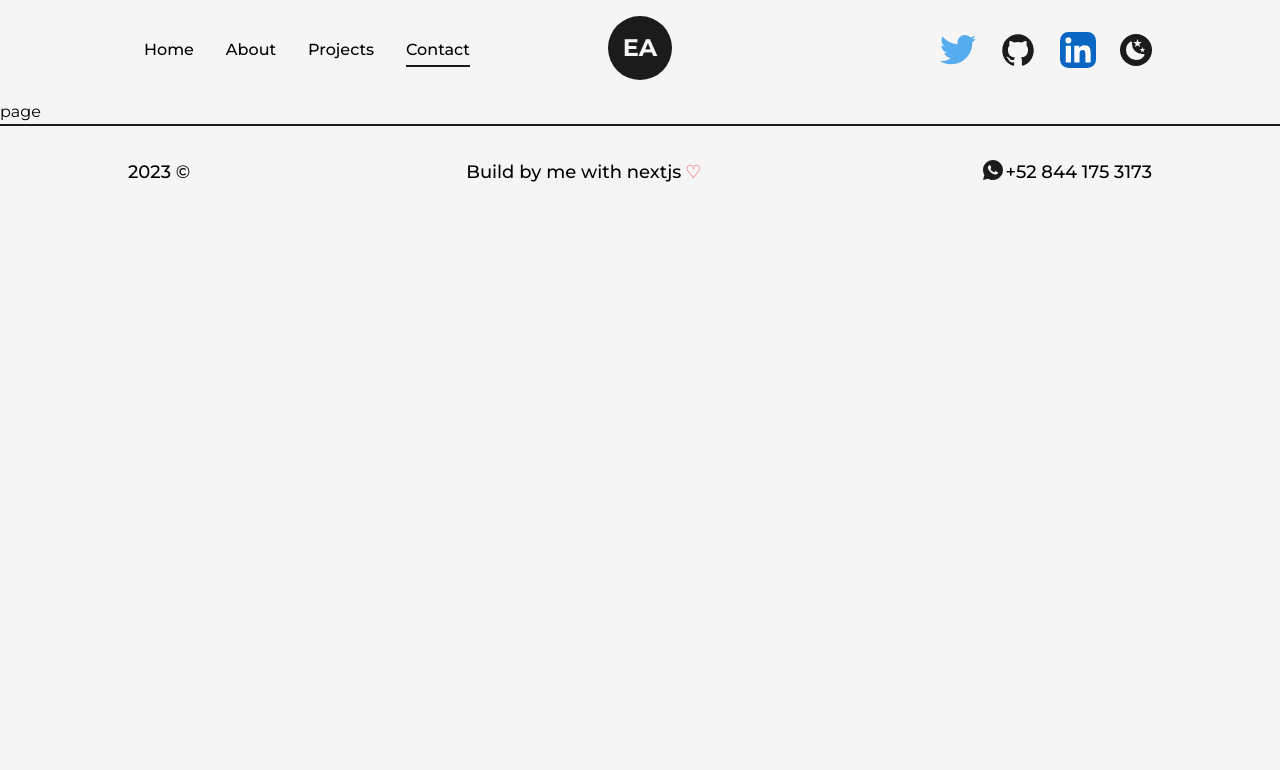
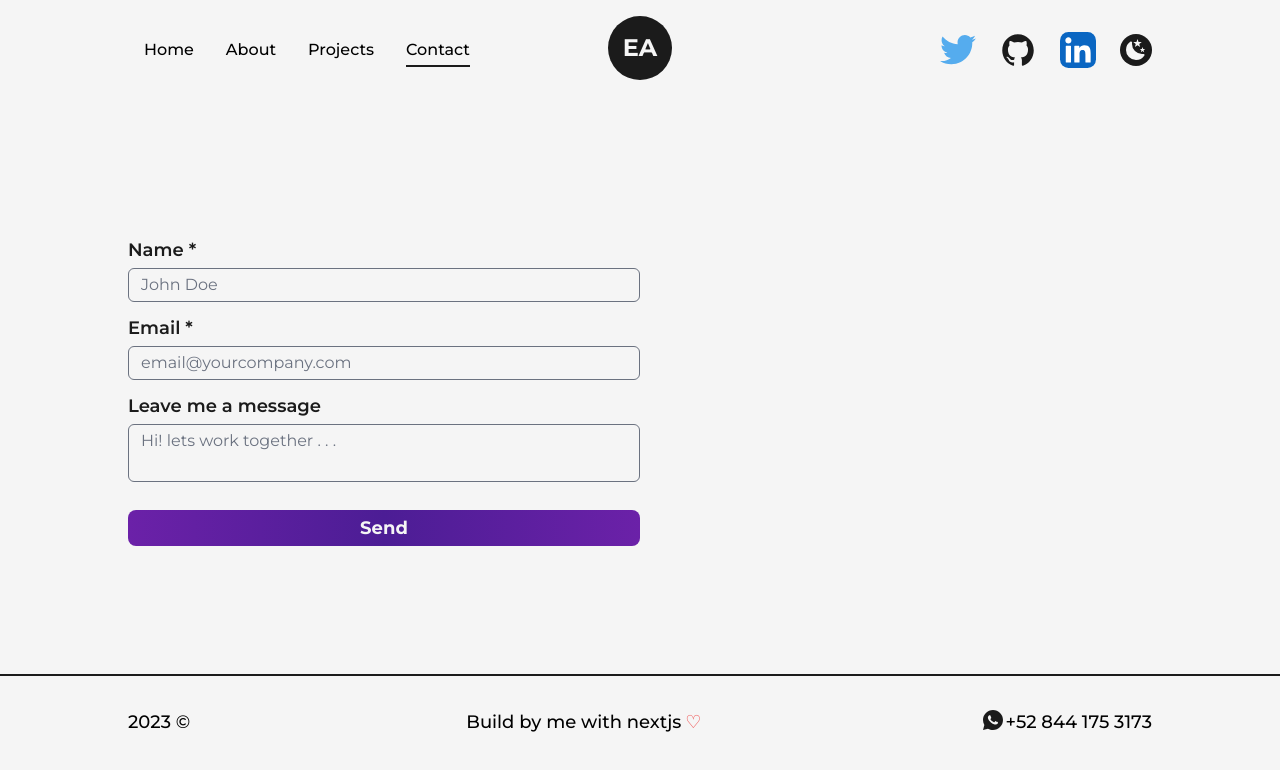
Before and after one commit to enrique-dev-coder/portfolio_definitive_editon, a Next.js app: page /contact in a window 1280 px wide. Shown: the top 770 px of the page. Built offline with nearby package versions, Linux system fonts and the light colour scheme.

Commit message:
added contact form on contact

```diff
--- a/package.json
+++ b/package.json
@@ -19,6 +19,7 @@
     "three": "^0.158.0"
   },
   "devDependencies": {
+    "@tailwindcss/forms": "^0.5.7",
     "@types/node": "^20",
     "@types/react": "^18",
     "@types/react-dom": "^18",
--- a/src/app/contact/page.tsx
+++ b/src/app/contact/page.tsx
@@ -1,7 +1,70 @@
 import React from 'react';
-
+import GeneralWrapper from '@/components/Wrappers/General';
+import TransitionEffect from '@/components/TransitionEffect';
+TransitionEffect;
 const page = () => {
-  return <div>page</div>;
+  return (
+    <>
+      <TransitionEffect />
+      <GeneralWrapper>
+        <section className="flex">
+          <div className="w-1/2">
+            <div className="flex flex-col my-2">
+              <label className=" text-dark dark:text-light font-semibold text-lg">
+                Name *
+              </label>
+              <input
+                required
+                type="text"
+                placeholder="John Doe"
+                className="form-input placeholder:dark:text-light/70 w-full my-1 px-3 py-1 rounded-md bg-transparent  text-dark dark:text-light
+               focus:!ring-primary  focus:border-primary  focus:dark:!ring-primaryDark  focus:dark:border-primaryDark"
+              />
+            </div>
+            <div className="flex flex-col my-2">
+              <label className=" text-dark dark:text-light font-semibold text-lg">
+                Email *
+              </label>
+              <input
+                required
+                placeholder="email@yourcompany.com"
+                type="email"
+                className="form-input placeholder:dark:text-light/70 w-full my-1 px-3 py-1 rounded-md bg-transparent text-dark dark:text-light
+               focus:!ring-primary  focus:border-primary  focus:dark:!ring-primaryDark  focus:dark:border-primaryDark"
+              />
+            </div>
+            <div className="flex flex-col my-2">
+              <label className=" text-dark dark:text-light font-semibold text-lg">
+                Leave me a message
+              </label>
+              <textarea
+                required
+                placeholder="Hi! lets work together . . ."
+                className="form-textarea resize-none placeholder:dark:text-light/70
+              w-full my-1 px-3 py-1 rounded-md bg-transparent  text-dark dark:text-light
+               focus:!ring-primary  focus:border-primary  focus:dark:!ring-primaryDark  focus:dark:border-primaryDark"
+              />
+            </div>
+            <div>
+              <button
+                className="
+              w-full
+              bg-gradient-to-r from-purple-800 via-violet-900 to-purple-800
+            dark:from-sky-300  dark:via-cyan-300 dark:to-sky-300
+              font-bold mt-4 text-lg py-1 rounded-lg text-light dark:text-dark/75
+              transition-all duration-300 ease-in-out
+            hover:shadow-lg dark:hover:shadow-cyan-500/50 hover:shadow-purple-400
+              "
+              >
+                Send
+              </button>
+            </div>
+          </div>
+          <div>{/*3d model*/}</div>
+        </section>
+      </GeneralWrapper>
+    </>
+  );
 };
 
 export default page;
--- a/tailwind.config.ts
+++ b/tailwind.config.ts
@@ -70,6 +70,6 @@ const config: Config = {
         'repeating-radial-gradient(rgba(255,255,255,0.5) 2px,#1b1b1b 8px,#1b1b1b 40px)',
     },
   },
-  plugins: [],
+  plugins: [require('@tailwindcss/forms')],
 };
 export default config;
```
Also changed, not shown: 1 other file (tests, documents, lock files or other folders).
